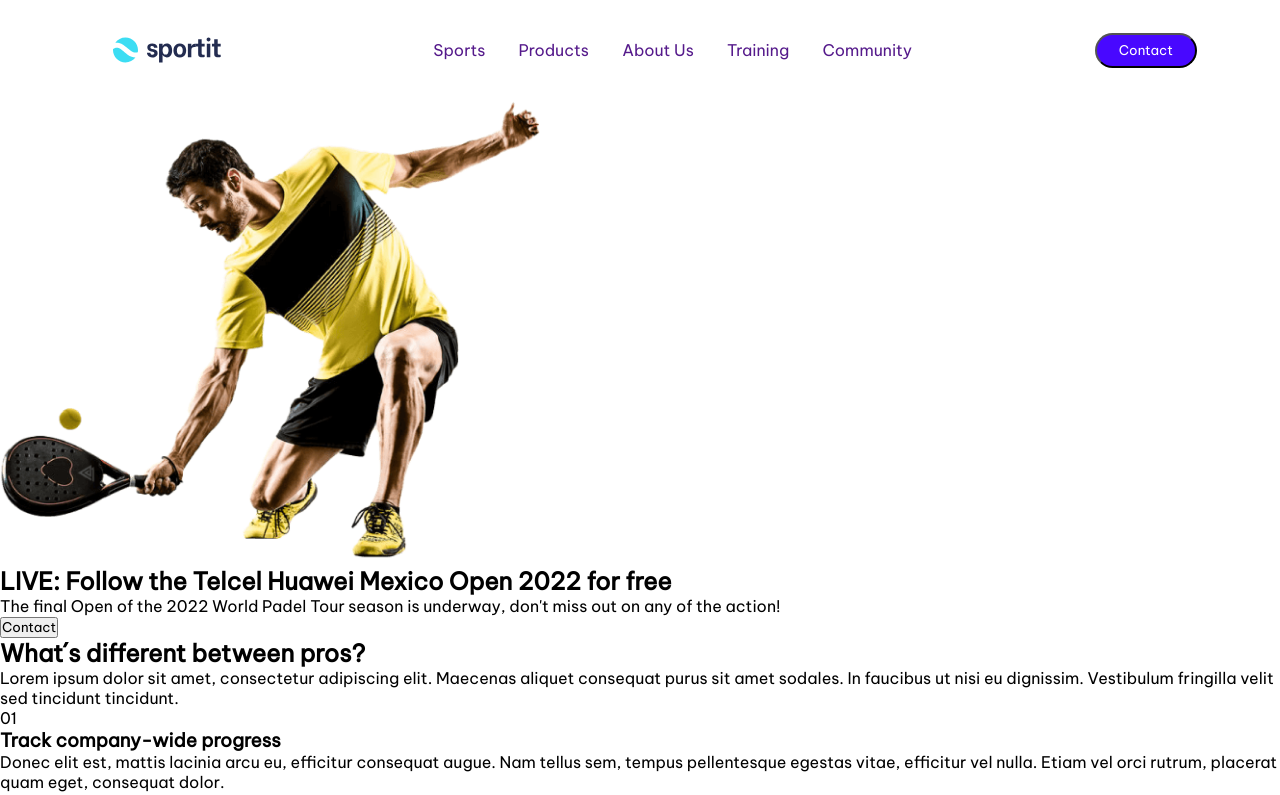
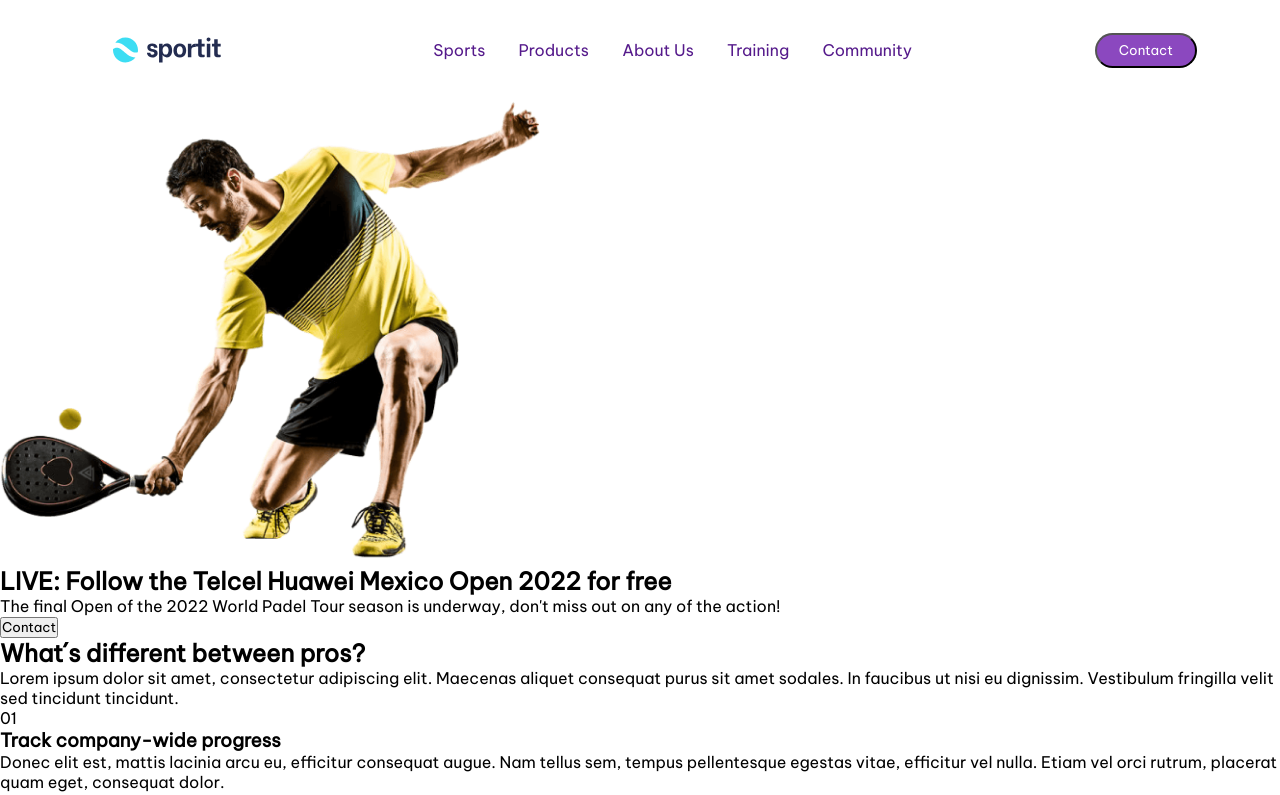
Before and after one commit to PaulaCuervoH/TrabajoFinalFrontEnd, a plain HTML site: page index.html in a window 1280 px wide. Shown: the top 795 px of the page. Drawn offline with Linux system fonts and the light colour scheme.

Commit message:
cambio en css del color del boton del header

```diff
--- a/css/style.css
+++ b/css/style.css
@@ -52,7 +52,7 @@
             }
     .contactoHeader{
         display: block;
-        background-color: #4808FF;
+        background-color:#8B48BF;
         color: white;
         height: 35%;
         width: 8%;
```
